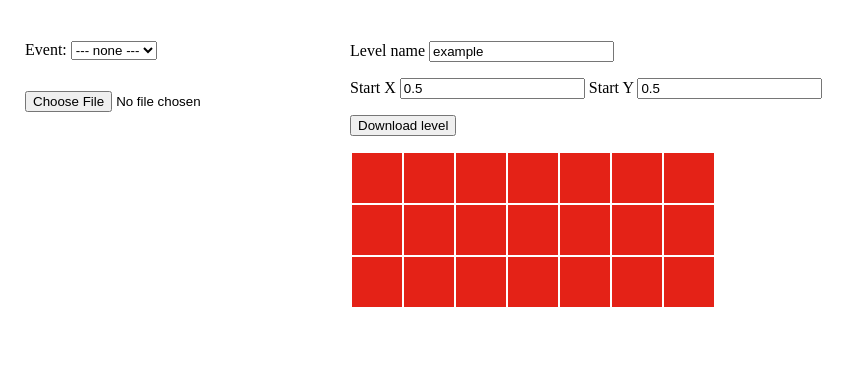
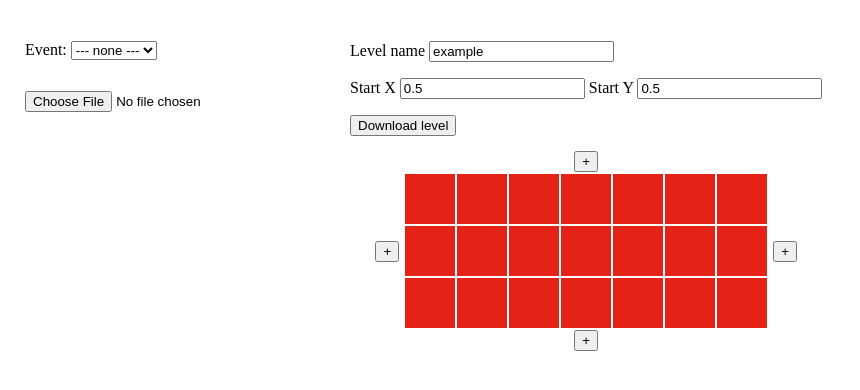
Before and after one commit to yoann-dufresne/MaSoYo, a plain HTML site: page editor/index.html in a window 1280 px wide. Shown: the whole page, without its empty margins (0-860 px from the left). Drawn offline with Linux system fonts and the light colour scheme.

Commit message:
extention buttons added in html+css

```diff
--- a/editor/index.html
+++ b/editor/index.html
@@ -17,11 +17,19 @@
       <p>Level name <input type="text" value="example" id="name" /></p>
       <p>Start X <input type="text" value="0.5" id="startX" /> Start Y <input type="text" value="0.5" id="startY" /></p>
       <button id="download">Download level</button>
-      <table id="stage">
-        <tr><td class="tile"></td><td class="tile"></td><td class="tile"></td></tr>
-        <tr><td class="tile"></td><td class="tile"></td><td class="tile"></td></tr>
-        <tr><td class="tile"></td><td class="tile"></td><td class="tile"></td></tr>
-      </table>
+      <div id="map">
+        <button id="top" class="plus">+</button>
+        <div id="tableLine">
+          <button id="left" class="plus">+</button>
+          <table id="stage">
+            <tr><td class="tile"></td><td class="tile"></td><td class="tile"></td></tr>
+            <tr><td class="tile"></td><td class="tile"></td><td class="tile"></td></tr>
+            <tr><td class="tile"></td><td class="tile"></td><td class="tile"></td></tr>
+          </table>
+          <button id="right" class="plus">+</button>
+        </div>
+        <button id="bottom" class="plus">+</button>
+      </div>
     </div>
   </body>
 
--- a/editor/style.css
+++ b/editor/style.css
@@ -26,6 +26,16 @@
 	margin-bottom: 15px;
 }
 
+
+#tableLine button, #tableLine table {
+	display: inline-block;
+	vertical-align: middle;
+}
+
+#map {
+	text-align: center;
+}
+
 .tile {
 	background-color: #E42217;
 	color: black;
```
